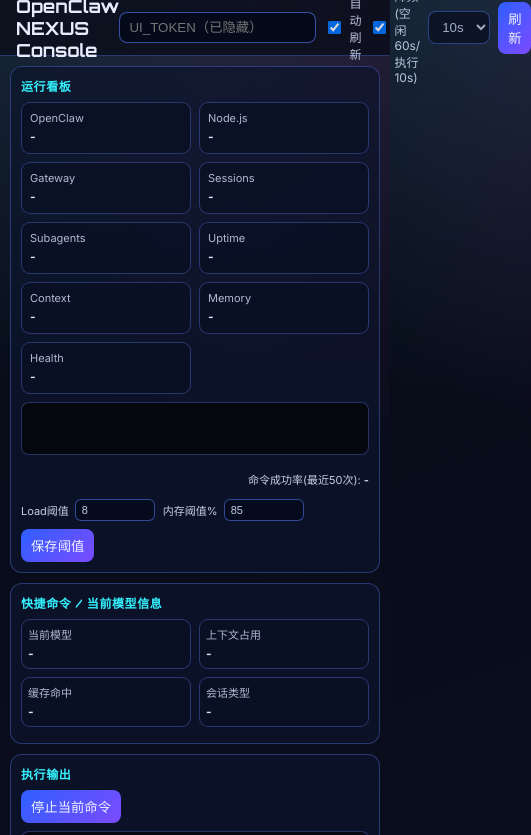
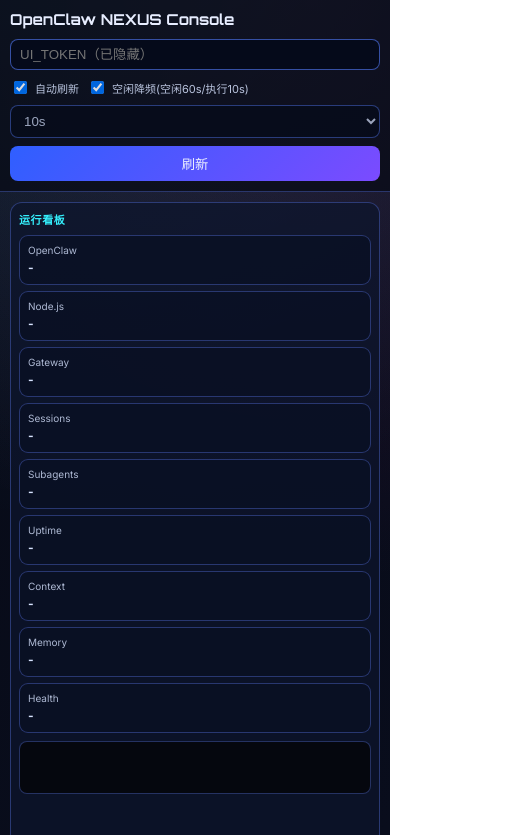
Before and after one commit to zhanfangege/openclaw-ui-ops, a website: page openclaw-ui/public/index.html in a window 390 px wide. Shown: the top 835 px of the page, 531 px wide, since content can reach past the window. Drawn offline with nearby package versions, Linux system fonts and the light colour scheme; no server answers.

Commit message:
ui(mobile): add responsive layout for phone browsers

```diff
--- a/openclaw-ui/public/styles.css
+++ b/openclaw-ui/public/styles.css
@@ -23,15 +23,17 @@ body {
   height: 100vh; overflow: hidden;
 }
 header {
-  height: 56px; display:flex; justify-content:space-between; align-items:center;
+  min-height: 56px; display:flex; justify-content:space-between; align-items:center;
   padding: 10px 16px; background: color-mix(in srgb, var(--bg) 72%, transparent); border-bottom: 1px solid var(--line);
+  gap: 10px;
 }
-h1 { margin:0; font-family: Orbitron, Inter; font-size: 18px; color: var(--title); }
-.right { display:flex; gap:8px; align-items:center; }
+h1 { margin:0; font-family: Orbitron, Inter; font-size: 18px; color: var(--title); white-space: nowrap; }
+.right { display:flex; gap:8px; align-items:center; flex-wrap: wrap; justify-content: flex-end; }
 input { background: var(--input-bg); color: var(--text); border:1px solid var(--input-border); border-radius:8px; padding:7px 9px; }
+#token { width: 180px; max-width: 42vw; }
 .refresh-interval { background: var(--input-bg); color: var(--text); border:1px solid var(--input-border); border-radius:8px; padding:7px 9px; }
 .refresh-interval option { background:#0b1126; color:#d7e3ff; }
-button { border:0; border-radius:8px; padding:7px 10px; color:#eef2ff; background: var(--btn-grad); cursor:pointer; }
+button { border:0; border-radius:8px; padding:8px 11px; color:#eef2ff; background: var(--btn-grad); cursor:pointer; min-height: 34px; }
 button.busy { opacity:.65; cursor:wait; }
 .switch { font-size:12px; color: var(--text); display:flex; gap:5px; align-items:center; opacity: .85; }
 .meta { font-size:10px; opacity:.7; margin-left:8px; }
@@ -99,6 +101,43 @@ pre::-webkit-scrollbar-thumb { background: linear-gradient(180deg, #35f2ff, #6f5
 
 @media (max-width: 1200px) {
   body { overflow:auto; height:auto; }
+  header { min-height: unset; height: auto; align-items: flex-start; }
   main { height:auto; grid-template-columns: 1fr; grid-template-rows: auto; grid-template-areas: "board" "quick" "terminal" "info"; }
   .kpi-grid { grid-template-columns: repeat(2, minmax(0,1fr)); }
 }
+
+@media (max-width: 768px) {
+  header { flex-direction: column; align-items: stretch; padding: 10px; }
+  h1 { font-size: 15px; }
+  .right { justify-content: flex-start; }
+  #token { width: 100%; max-width: none; }
+  .switch { font-size: 11px; }
+
+  .panel { padding: 8px; }
+  h2 { font-size: 11px; }
+  .meta { display: block; margin-left: 0; margin-top: 4px; }
+
+  .kpi-grid { grid-template-columns: repeat(2, minmax(0, 1fr)); gap: 6px; }
+  .kpi span { font-size: 10px; }
+  .kpi strong { font-size: 12px; }
+
+  .model-info-board { grid-template-columns: 1fr; }
+  .quick-grid { grid-template-columns: repeat(2, minmax(0, 1fr)); max-height: none; }
+
+  .board-bottom { flex-direction: column; align-items: flex-start; }
+  .success-rate { white-space: normal; }
+  .thresholds { gap: 6px; }
+
+  .terminal-panel { min-height: 300px; }
+  #terminal { height: 260px; }
+
+  .cards.two.compact { grid-template-columns: 1fr; height: auto; }
+  pre { max-height: 180px; font-size: 10px; }
+}
+
+@media (max-width: 420px) {
+  .quick-grid { grid-template-columns: 1fr; }
+  .kpi-grid { grid-template-columns: 1fr; }
+  button { width: 100%; }
+  .refresh-interval { width: 100%; }
+}
```
Also changed, not shown: memory/2026-03-05.md (+6 -0 lines).
